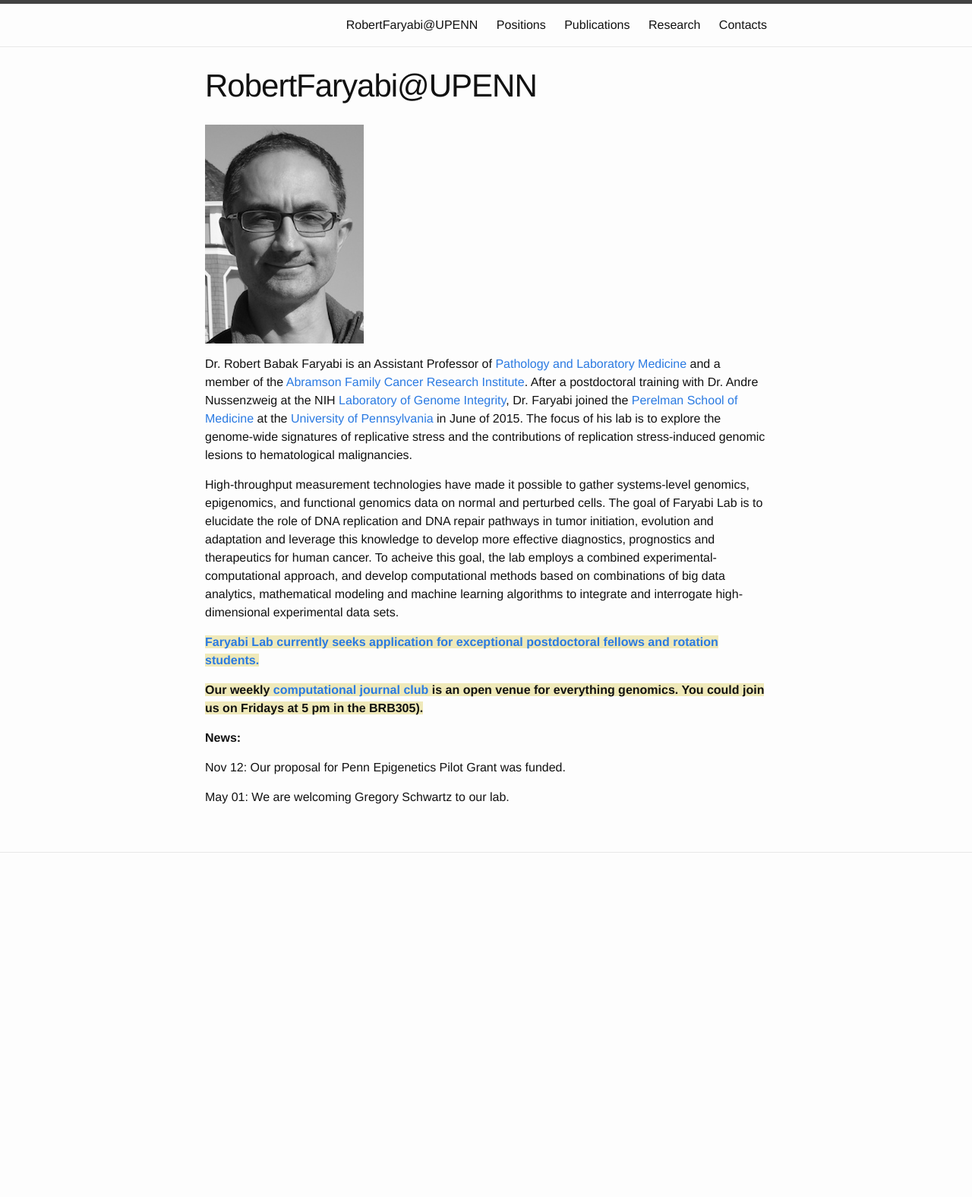
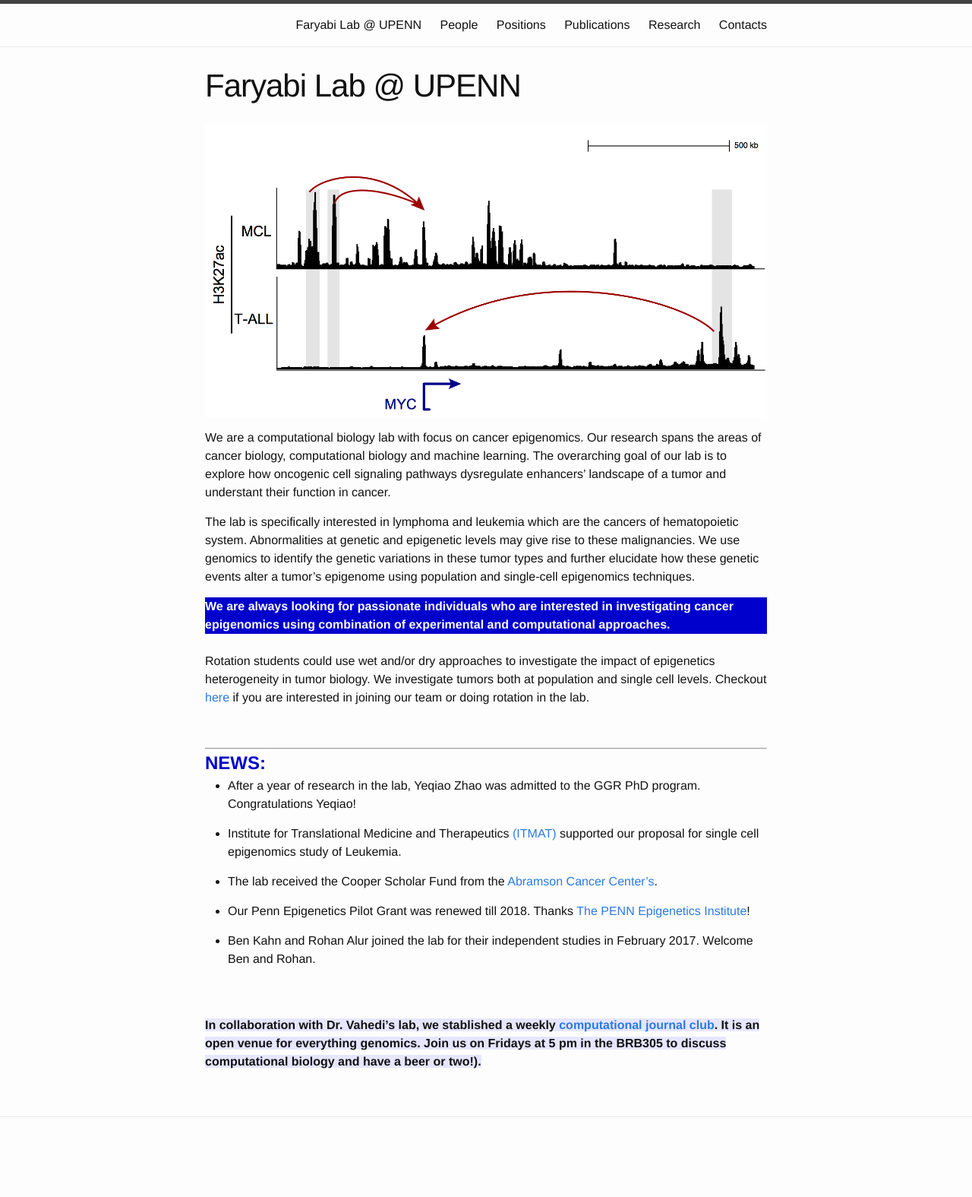
Before and after one commit to faryabib/faryabib.github.io, a Jekyll site: the page built from index.md, in a window 1280 px wide. Shown: the whole page at 76% size. Built offline with Jekyll 4.4.1, drawn with Linux system fonts in a browser that asks for light colours; before the commit the page ends 1227 px from its top, so only the background shows below that.

Commit message:
Website V2 on 170212

```diff
--- a/_sass/_base.scss
+++ b/_sass/_base.scss
@@ -202,3 +202,23 @@ pre {
         }
     }
 }
+
+
+.warning {
+	font-family: $base-font-family;
+	font-size: 1em;
+	font-weight: bold;
+	color: #ffffff;
+	background-color: #0000cc;
+	display:inline-block;
+}
+
+
+.emph {
+	font-family: $base-font-family;
+	font-size: 1.5em;
+	font-weight: bold;
+	color: #0000cc;
+	background-color: #ffffff;
+	display:inline-block;
+}
--- a/index.md
+++ b/index.md
@@ -1,23 +1,37 @@
 ---
 layout: page
-title: RobertFaryabi@UPENN
+title: Faryabi Lab @ UPENN
 permalink: /index.html
 ---
 
-![Prof. R. B. Faryabi](assets/photo.jpg)
+![enhancer in cancer](assets/T_vs_B_MYC.png)
 
-Dr. Robert Babak Faryabi is an Assistant Professor of [Pathology and Laboratory Medicine](http://pathology.med.upenn.edu/) and a member of the [Abramson Family Cancer Research Institute](http://www.afcri.upenn.edu/). After a postdoctoral training with Dr. Andre Nussenzweig at the NIH [Laboratory of Genome Integrity](https://ccr.cancer.gov/Laboratory-of-Genome-Integrity), Dr. Faryabi joined the [Perelman School of Medicine](http://www.med.upenn.edu/) at the [University of Pennsylvania](http://www.upenn.edu/) in June of 2015. The focus of his lab is to explore the genome-wide signatures of replicative stress and the contributions of replication stress-induced genomic lesions to hematological malignancies.
+We are a computational biology lab with focus on cancer epigenomics. Our research spans the areas of cancer biology, computational biology and machine learning. The overarching goal of our lab is to explore how oncogenic cell signaling pathways dysregulate enhancers' landscape of a tumor and understant their function in cancer.
 
-High-throughput measurement technologies have made it possible to gather systems-level genomics, epigenomics, and functional genomics data on normal and perturbed cells. The goal of Faryabi Lab is to elucidate the role of DNA replication and DNA repair pathways in tumor initiation, evolution and adaptation and leverage this knowledge to develop more effective diagnostics, prognostics and therapeutics for human cancer. To acheive this goal, the lab employs a combined experimental-computational approach, and develop computational methods based on combinations of big data analytics, mathematical modeling and machine learning algorithms to integrate and interrogate high-dimensional experimental data sets.
+The lab is specifically interested in lymphoma and leukemia which are the cancers of hematopoietic system. Abnormalities at genetic and epigenetic levels may give rise to these malignancies. We use genomics to identify the genetic variations in these tumor types and further elucidate how these genetic events alter a tumor's epigenome using population and single-cell epigenomics techniques.
 
-<strong><span style="background-color:rgba(239, 233, 185, 1)">[Faryabi Lab currently seeks application for exceptional postdoctoral fellows and rotation students.](positions.html)</span><strong>
+<div class="warning">We are always looking for passionate individuals who are interested in investigating cancer epigenomics using combination of experimental and computational approaches.
+</div>
 
-<strong><span style="background-color:rgba(239, 233, 185, 1)">Our weekly [computational journal club](https://github.com/VahediLab/ComputationalJournalClub/blob/master/Schedule.md) is an open venue for everything genomics. You could join us on Fridays at 5 pm in the BRB305).</span><strong>
+<br>
+   Rotation students could use wet and/or dry approaches to investigate the impact of epigenetics heterogeneity in tumor biology. We investigate tumors both at population and single cell levels. Checkout [here](positions.html) if you are interested in joining our team or doing rotation in the lab.
 
-<strong>News:<strong>
+<br>
 
-Nov 12: Our proposal for Penn Epigenetics Pilot Grant was funded.
+----
+<div class="emph"> NEWS: </div>
 
-May 01: We are welcoming Gregory Schwartz to our lab.
++ After a year of research in the lab, Yeqiao Zhao was admitted to the GGR PhD program. Congratulations Yeqiao!
 
-<!--<strong><span style="background-color:rgba(0, 0, 0, 0.0970588)">[Faryabi Lab currently seeks application from exceptional postdoctoral and graduate students.](/positions.html/)</span><strong>-->
++ Institute for Translational Medicine and Therapeutics [(ITMAT)](http://www.itmat.upenn.edu/) supported our proposal for single cell epigenomics study of Leukemia.
+
++ The lab received the Cooper Scholar Fund from the [Abramson Cancer Center's](https://www.pennmedicine.org/cancer).
+
++ Our Penn Epigenetics Pilot Grant was renewed till 2018. Thanks [The PENN Epigenetics Institute](https://hosting.med.upenn.edu/epigenetics/)!
+
++ Ben Kahn and Rohan Alur joined the lab for their independent studies in February 2017. Welcome Ben and Rohan.
+
+
+<br>
+<br>
+<strong><span style="background-color:rgb(230, 230, 255)">In collaboration with Dr. Vahedi's lab, we stablished a weekly [computational journal club](https://github.com/VahediLab/ComputationalJournalClub/blob/master/Schedule.md). It is an open venue for everything genomics. Join us on Fridays at 5 pm in the BRB305 to discuss computational biology and have a beer or two!).</span><strong>
```
Also changed, not shown: PBabak.md (added, +9 -0 lines), people.md (added, +19 -0 lines), positions.md (+5 -5 lines), research.md (+25 -6 lines), tact.md (+2 -0 lines), assets/T_vs_B_MYC.png (added), assets/UPennQuad006.jpg (added), assets/epigenetics.png (added), assets/precision.png (added), assets/singleCell.jpg (added), 4 other files.
